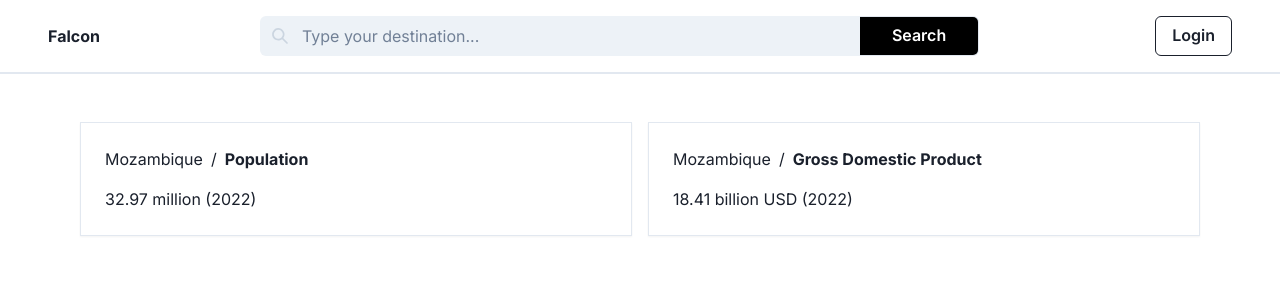
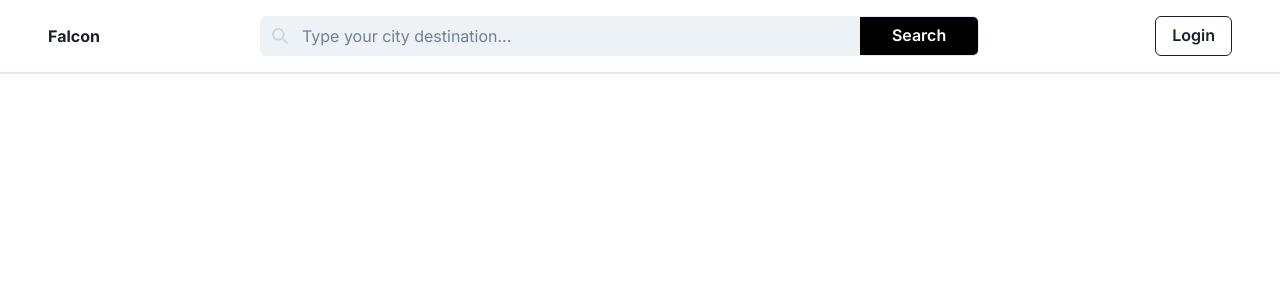
Before and after one commit to FaruqueBraimo/falcon-app, a Next.js app: page / in a window 1280 px wide. Shown: the top 300 px of the page. Built offline with nearby package versions, Linux system fonts and the light colour scheme.

Commit message:
- Feature: Getting Economy data

```diff
--- a/package.json
+++ b/package.json
@@ -18,7 +18,8 @@
     "next": "14.2.4",
     "react": "^18",
     "react-dom": "^18",
-    "react-icons": "^4.10.1"
+    "react-icons": "^4.10.1",
+    "swr": "^2.2.5"
   },
   "devDependencies": {
     "@types/node": "^20",
--- /dev/null
+++ b/src/app/actions/insight.ts
@@ -0,0 +1,13 @@
+const BASE_URL = "http://localhost:8083"; // To be provided as env var.
+
+async function getInsights(city: String) {
+  const res = await fetch(`${BASE_URL}/insight?city=${city}`);
+
+  if (!res.ok) {
+    throw new Error("Failed to fetch data");
+  }
+
+  return res.json();
+}
+
+export { getInsights };
--- a/src/app/component/header.tsx
+++ b/src/app/component/header.tsx
@@ -1,19 +1,9 @@
 "use client";
 
-import {
-  Box,
-  Flex,
-  useBreakpointValue,
-  Button,
-  Input,
-  InputGroup,
-  InputRightAddon,
-  InputLeftElement,
-  Text,
-} from "@chakra-ui/react";
-import { SearchIcon } from "@chakra-ui/icons";
+import { Box, Flex, Button, Text } from "@chakra-ui/react";
+import Search from "./header/search";
 
-export default function Header() {
+export default function Header({ onSearch }: any) {
   return (
     <Flex
       as="header"
@@ -28,21 +18,7 @@ export default function Header() {
         <Text as="b">Falcon</Text>
       </Box>
 
-      <Box flex="2" m={{ base: "1rem 0", md: "0 10rem" }}>
-        <Flex align="center">
-          <InputGroup size={{ base: "sm", md: "md" }}>
-            <InputLeftElement pointerEvents="none">
-              <SearchIcon color="gray.300" />
-            </InputLeftElement>
-            <Input placeholder="Type your destination..." variant="filled" />
-            <InputRightAddon width="5.rem" bg="black">
-              <Button size="md" w="100%" colorScheme="black">
-                Search
-              </Button>
-            </InputRightAddon>
-          </InputGroup>
-        </Flex>
-      </Box>
+      <Search onSearch={onSearch} />
 
       <Box>
         <Button
--- /dev/null
+++ b/src/app/component/header/search.tsx
@@ -0,0 +1,62 @@
+"use client";
+
+import {
+  Box,
+  Flex,
+  Button,
+  Input,
+  InputGroup,
+  InputRightAddon,
+  InputLeftElement,
+} from "@chakra-ui/react";
+import { SearchIcon } from "@chakra-ui/icons";
+import { useState } from "react";
+import { useSearchParams, usePathname, useRouter } from "next/navigation";
+
+export default function Search({ onSearch }: any) {
+  const [city, setCity] = useState("");
+  const searchParams = useSearchParams();
+  const pathname = usePathname();
+  const { replace } = useRouter();
+
+  function handleSearch() {
+    const params = new URLSearchParams(searchParams);
+    if (city != "") {
+      params.set("q", city);
+      onSearch(city);
+    } else {
+      params.delete("q");
+    }
+    replace(`${pathname}?${params.toString()}`);
+  }
+
+  return (
+    <Box flex="2" m={{ base: "1rem 0", md: "0 10rem" }}>
+      <Flex align="center">
+        <InputGroup size={{ base: "sm", md: "md" }}>
+          <InputLeftElement pointerEvents="none">
+            <SearchIcon color="gray.300" />
+          </InputLeftElement>
+          <Input
+            placeholder="Type your city destination..."
+            name={city}
+            onChange={(e: any) => {
+              setCity(e.target.value);
+            }}
+            variant="filled"
+          />
+          <InputRightAddon width="5.rem" bg="black">
+            <Button
+              size="md"
+              w="100%"
+              colorScheme="black"
+              onClick={() => handleSearch()}
+            >
+              Search
+            </Button>
+          </InputRightAddon>
+        </InputGroup>
+      </Flex>
+    </Box>
+  );
+}
--- a/src/app/component/main.tsx
+++ b/src/app/component/main.tsx
@@ -1,12 +1,12 @@
 "use client";
 
-import { Fragment } from "react";
+import { Fragment, useState } from "react";
 import Economy from "./main/economy";
 
-export default function Main() {
+export default function Main({ economyInsight }: any) {
   return (
     <Fragment>
-      <Economy />
+      <Economy data={economyInsight} />
     </Fragment>
   );
 }
--- a/src/app/component/main/economy.tsx
+++ b/src/app/component/main/economy.tsx
@@ -1,9 +1,12 @@
 "use client";
 
 import { Box, Flex, Text, SimpleGrid, Spacer } from "@chakra-ui/react";
+import { Fragment } from "react";
 
-export default function Economy() {
+export default function Economy({ data }: any) {
   return (
+    <Fragment>
+      {Object.keys(data).length !== 0 ? (
         <Flex direction="column" p="1rem" py="3rem" px="5rem">
           <SimpleGrid
             columns={{ base: 1, md: 2 }}
@@ -21,7 +24,7 @@ export default function Economy() {
               <Flex gap="1">
                 <Box>
                   <Text as="h2" fontSize={{ base: "sm", md: "md" }} mb="1rem">
-                Mozambique
+                    {data.country}
                   </Text>
                 </Box>
                 <Box px="1">/</Box>
@@ -31,7 +34,9 @@ export default function Economy() {
                   </Text>
                 </Box>
               </Flex>
-          <Box>32.97 million (2022)</Box>
+              <Box>
+                {data.population} ({data.year})
+              </Box>
             </Box>
 
             <Box
@@ -44,7 +49,7 @@ export default function Economy() {
               <Flex gap="1">
                 <Box>
                   <Text as="h2" fontSize={{ base: "sm", md: "md" }} mb="1rem">
-                Mozambique
+                    {data.country}
                   </Text>
                 </Box>
                 <Box px="1">/</Box>
@@ -54,9 +59,15 @@ export default function Economy() {
                   </Text>
                 </Box>
               </Flex>
-          <Box>18.41 billion USD (2022)</Box>
+              <Box>
+                {data.gdp} USD ({data.year})
+              </Box>
             </Box>
           </SimpleGrid>
         </Flex>
+      ) : (
+        <Box> </Box>
+      )}
+    </Fragment>
   );
 }
--- a/src/app/page.tsx
+++ b/src/app/page.tsx
@@ -1,13 +1,23 @@
+"use client";
+
 import Image from "next/image";
-import { Fragment } from "react";
+import { Fragment, useState } from "react";
+import Main from "./component/main";
 import Header from "./component/header";
-import Main from "./component/main";
+import { getInsights } from "./actions/insight";
 
 export default function Home() {
+  const [economyInsight, setEconomyInsight] = useState({});
+
+  async function onSearch(city: string) {
+    const { economyInsight } = await getInsights(city);
+    setEconomyInsight(economyInsight);
+  }
+
   return (
     <Fragment>
-      <Header />
-      <Main />
+      <Header onSearch={onSearch} />
+      <Main economyInsight={economyInsight} />
     </Fragment>
   );
 }
```
Also changed, not shown: src/app/component/main/exchange.tsx (added), src/app/component/main/weather.tsx (added), 1 other file (tests, documents, lock files or other folders). Lines whose indentation alone changed are shown as unchanged.
